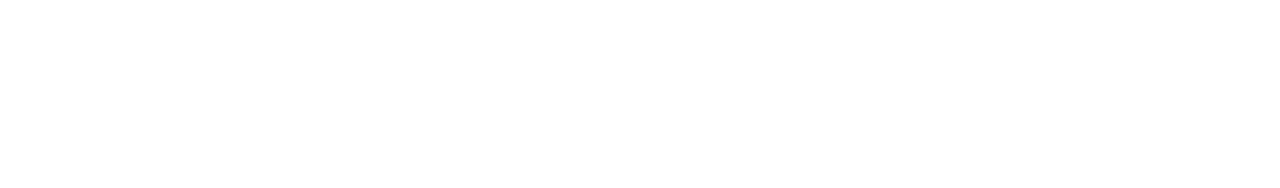
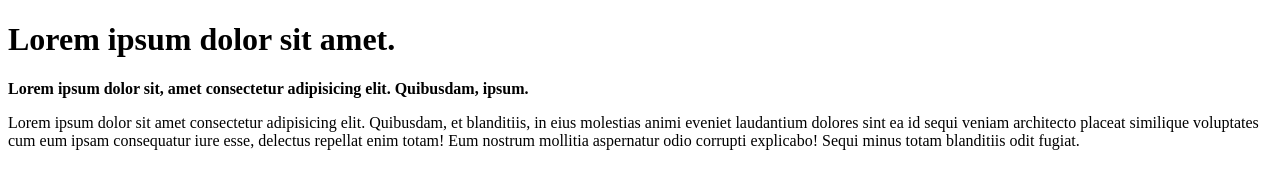
Before and after one commit to sheikhprotik/repo-0.01, a plain HTML site: page repov1.html in a window 1280 px wide. Drawn offline with Linux system fonts and the light colour scheme.

Commit message:
add lorem

```diff
--- a/repov1.html
+++ b/repov1.html
@@ -7,6 +7,9 @@
     <title>repo-0.01</title>
 </head>
 <body>
+    <h1>Lorem ipsum dolor sit amet.</h1>
+    <strong>Lorem ipsum dolor sit, amet consectetur adipisicing elit. Quibusdam, ipsum.</strong>
+    <p>Lorem ipsum dolor sit amet consectetur adipisicing elit. Quibusdam, et blanditiis, in eius molestias animi eveniet laudantium dolores sint ea id sequi veniam architecto placeat similique voluptates cum eum ipsam consequatur iure esse, delectus repellat enim totam! Eum nostrum mollitia aspernatur odio corrupti explicabo! Sequi minus totam blanditiis odit fugiat.</p>
 
 </body>
 </html>
```
